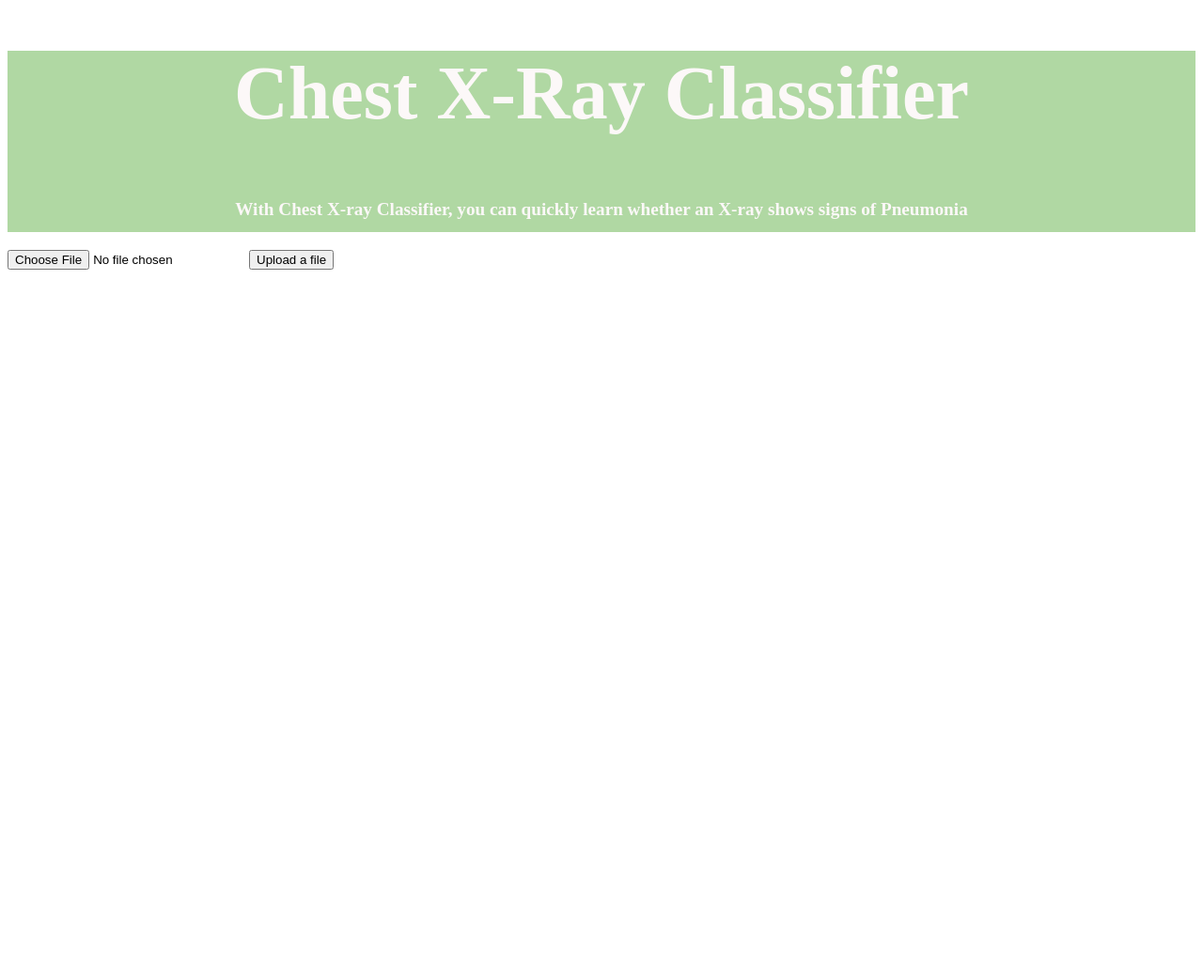
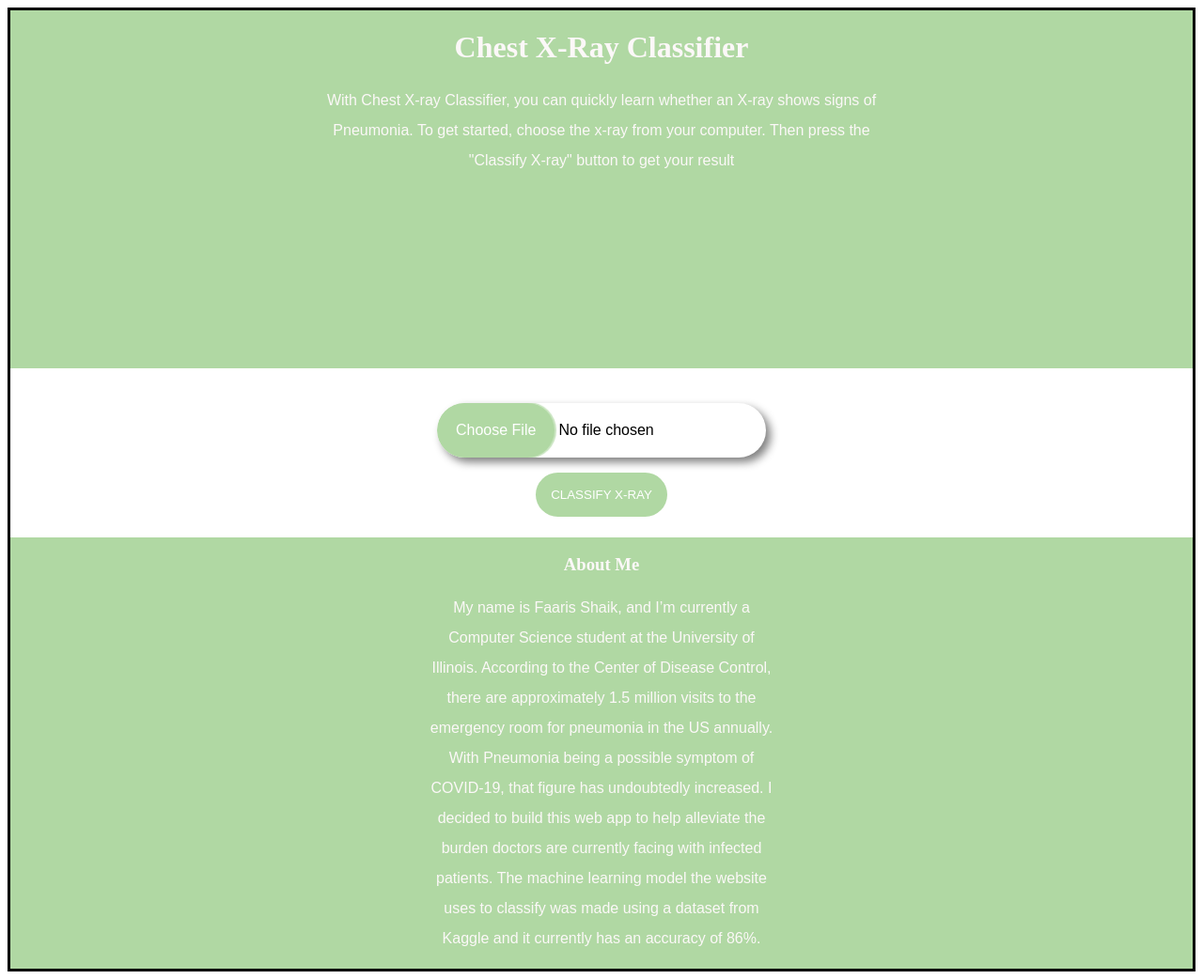
Before and after one commit to fshaik032/Xray-Classifier, a Flask app: page / in a window 1280 px wide. Shown: the whole page at 94% size. Before the commit the page ends 287 px from the top, so only its background shows below. Run offline with Flask 2, Linux system fonts and the light colour scheme.

Commit message:
Added upload functionality and tensorflow model. Fixed Templates

```diff
--- a/app.py
+++ b/app.py
@@ -1,67 +1,61 @@
 from flask import Flask, render_template, request, redirect, Response
-from flask_sqlalchemy import SQLAlchemy
 from werkzeug.utils import secure_filename
+import os
+import tensorflow as tf
+from tensorflow import keras
+import cv2
+import numpy as np
 
 app = Flask(__name__)
-app.config["SQLALCHEMY_DATABASE_URI"] = "sqlite:///pics.db"
-db = SQLAlchemy(app)
 uploaded = False
+pne = False
+# load in tensorflow model
+new_model = tf.keras.models.load_model('xray_model')
 
-
-class Img(db.Model):
-    id = db.Column(db.Integer, primary_key=True)
-    img = db.Column(db.Text, unique=True, nullable=False)
-    name = db.Column(db.Text, nullable=False)
-    mimetype = db.Column(db.Text, nullable=False)
-
-    def __repr__(self):
-        return "<Task %r>" % self.id
-
+def process_data(img_path):
+    img = cv2.imread(img_path)
+    img = cv2.resize(img, (196, 196))
+    img = cv2.cvtColor(img, cv2.COLOR_BGR2GRAY)
+    img = img/255.0
+    img = np.reshape(img, (196,196,1))
+    return img
 
 @app.route("/", methods=["POST", "GET"])
 def index():
+    # if it's a post request, we add the image to the folder
     if request.method == "POST":
+        # We store the image from the html form in this pic variable
         pic = request.files['pic']
         if not pic:
             return 'No pic uploaded!', 400
-
+        # get the name of the image which is uploaded
         filename = secure_filename(pic.filename)
         mimetype = pic.mimetype
         if not filename or not mimetype:
             return 'Bad upload!', 400
-
-        img = Img(img=pic.read(), name=filename, mimetype=mimetype)
-        # clear the table before adding a new image
-        num_rows_deleted = db.session.query(Img).delete()
-        db.session.commit()
-
-        db.session.add(img)
-        db.session.commit()
+        image_path = "./static/images/image.png"
+        pic.save(image_path)
         global uploaded
+        global pne
+        # we change the uploaded boolean to true so the html page wont't show the upload button anymore
         uploaded = True
-        return render_template("index.html", uploaded=uploaded)
+        # process image and convert it into the numpy array
+        data = []
+        data.append(process_data(image_path))
+        img = np.array(data)
+        # Make prediction
+        y_val_hat = new_model.predict(img, batch_size=1)
+        y_val_hat = np.argmax(y_val_hat, axis=1)
+        # 1 means pneumonia, 0 means healthy
+        if (y_val_hat == [0]):
+            pne = False
+        else:
+            pne = True
+        return render_template("index.html", uploaded=uploaded, pne=pne)
     else:
         return render_template("index.html")
 
 
-@app.route('/<int:id>')
-def get_img(id):
-    img = Img.query.filter_by(id=id).first()
-    if not img:
-        return 'Img Not Found!', 404
-
-    return Response(img.img, mimetype=img.mimetype)
-
-
-@app.route("/delete/")
-def delete():
-    try:
-        num_rows_deleted = db.session.query(Img).delete()
-        db.session.commit()
-        return redirect("/")
-    except:
-        return "There was a problem deleting"
-
 
 if __name__ == "__main__":
     app.run(debug=True)
--- a/static/css/main.css
+++ b/static/css/main.css
@@ -1,26 +1,111 @@
+.container-1 {
+    display: flex;
+    flex-direction: column;
+    height: 1020px;
+    border: solid;
+}
 .top {
-    width: 100%;
-    height: 65%;
-    left: 0px;
-    top: 0px;
+    display: flex;
+    flex: 2;
+    text-align: center;
+    background-color: #B0D8A3;
+    align-items:center;
+    justify-content:center;
+}
+
+.title {
+    color: #FCF8F8;
+    font-family: "Times New Roman";
+}
+
+.description {
+    color: #FCF8F8;
+    font-family: "arial";
+}
+
+.bottom {
+
+    flex: 1;
+    text-align: center;
+}
+.about {
+    flex: 2;
+    background-color: #B0D8A3;
+    color: #FCF8F8;
+    font-family: "arial";
+    text-align: center;
+    display: flex;
+    align-items:center;
+    justify-content:center;
+}
+.wrapper>p{
+    line-height: 2rem;
+}
+.wrapper>h3{
+    font-family: "Times New Roman";
+}
+.rip{
+    padding-top: 3%;
+    display: inline-block;
+    text-align: center;
+}
+.words {
+    margin-bottom: 15%;
+    width: 50%;
+}
+.words>p {
+    line-height: 2rem;
+}
+
+#upload\ button {
+    font-size:16px;
+    background:white;
+    border-radius: 50px;
+    box-shadow:5px 5px 10px gray;
+    width: 350px;
+    outline: none;
+}
+::-webkit-file-upload-button {
+    color:white;
     background: #B0D8A3;
-    font-size: 1em;
+    padding:20px;
+    border:none;
+    border-radius: 50px;
+    box-shadow:1px 0 1px 1px rgba(176, 216, 163, 0.71);
 }
-.title {
-    font-family: Dosis;
-    font-style: normal;
-    font-weight: bold;
-    font-size: 5em;
+::-webkit-file-upload-button:hover{
+    background: rgba(176, 216, 163, 0.71);|
+}
+.sub{
+    display: block;
+    border:0;
+    background: #b0d8a3;
+    padding: 1rem;
+    color:white;
+    margin:1rem auto;
+    width:auto;
+    text-transform: uppercase;
+    border-radius: 50px;
+}
+.sub:hover{
+    background: rgba(176, 216, 163, 0.71);|
+}
+.wrapper{
+    width: 30%
+}
+img {
+    max-width: 100%;
+    max-height: 100%;
+}
+.square {
+    height: 80%;
+    width: 20%;
+    margin-bottom: 1%;
+}
+.bottom2 {
+    flex: 1;
     text-align: center;
-    color: #FCF8F8;
+    display: flex;
+    flex-direction: column;
+    align-items: center;
 }
-.description {
-
-    font-family: Alegreya;
-    font-style: normal;
-    font-weight: bold;
-    font-size: 1.2em;
-    line-height: 49px;
-    text-align: center;
-    color: #FCF8F8;
-}
--- a/templates/index.html
+++ b/templates/index.html
@@ -1,23 +1,44 @@
 {% extends "base.html" %}
 
 {% block head %}
-<title>Task Master</title>
+<title>Chest X-ray Classifier</title>
 {% endblock %}
 
 {% block body %}
-<div class="content">
+<div class="container-1">
     <div class="top">
+     <div class="words">
         <h1 class="title">Chest X-Ray Classifier</h1>
-        <p class='description'>With Chest X-ray Classifier, you can quickly learn whether an X-ray shows signs of Pneumonia</p>
+        <p class='description'>With Chest X-ray Classifier, you can quickly learn whether an X-ray shows signs of Pneumonia. To get started, choose the x-ray from your computer. Then press the "Classify X-ray" button to get your result</p>
     </div>
-    {% if uploaded == true %}
-    <p>Upload Successful</p>
-    <a href="/delete/">Delete Image</a>
-    {% else %}
-    <form action="/" enctype="multipart/form-data" method="POST">
-        <input type="file" name="pic"/>
-        <input type="submit" value="Upload a file"/>
-    </form>
-    {% endif %}
-</div>
-{% endblock %}
+    </div>
+        {% if uploaded == true and pne == true%}
+        <div class="bottom2">
+          <p>Your X-ray indicates you likely have Pneumonia, please visit your doctor as soon as you can</p>
+          <div class="square">
+            <img src="../static/images/image.png">
+          </div>
+      </div>
+        {% elif uploaded == true and pne == false%}
+        <div class="bottom2">
+          <p>Your X-ray indicates you likely do not have Pneumonia. Please keep in mind, the model is 86% accurate, so if you have any concerns please visit the doctor</p>
+          <div class="square">
+            <img src="../static/images/image.png">
+          </div>
+      </div>
+        {% else %}
+        <div class="bottom">
+          <form action="/" enctype="multipart/form-data" method="POST" class="rip">
+            <input id="upload button" type="file" name="pic" accept="image/*"/>
+            <input class="sub" type="submit" value="Classify X-ray"/>
+          </form>
+        </div>
+      {% endif %}
+      <div class="about">
+        <div class="wrapper">
+          <h3>About Me</h3>
+          <p>My name is Faaris Shaik, and I’m currently a Computer Science student at the University of Illinois. According to the Center of Disease Control, there are approximately 1.5 million visits to the emergency room for pneumonia in the US annually. With Pneumonia being a possible symptom of COVID-19, that figure has undoubtedly increased. I decided to build this web app to help alleviate the burden doctors are currently facing with infected patients. The machine learning model the website uses to classify was made using a dataset from Kaggle and it currently has an accuracy of 86%.</p>
+        </div>
+    </div>
+    </div>
+  {% endblock %}
```
Also changed, not shown: static/images/image.png (added), 5 other files.
